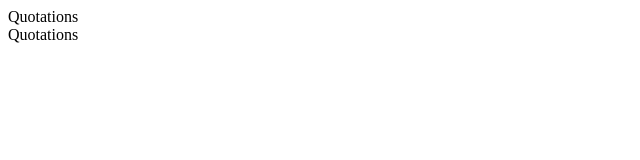
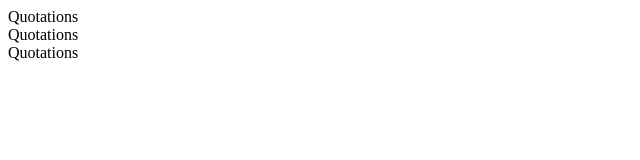
Before and after one commit to jadeh7/jadeh7.github.io, a plain HTML site: page HTMLPages/Guided1.html in a window 1280 px wide. Shown: the full height of the page, 0-640 px from the left. Drawn offline with Linux system fonts and the light colour scheme.

Commit message:
Update Guided1.html

```diff
--- a/HTMLPages/Guided1.html
+++ b/HTMLPages/Guided1.html
@@ -27,3 +27,10 @@
   </header>
 </body>
 </html>
+<body>
+ <header>
+ <hl>Quotations</hl>
+ </header>
+<article>
+</article>
+</body>
```
